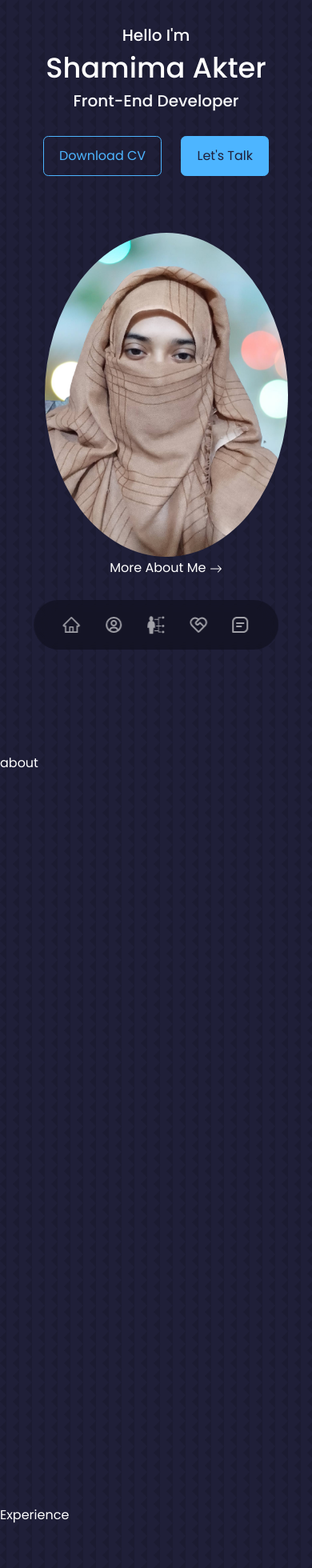
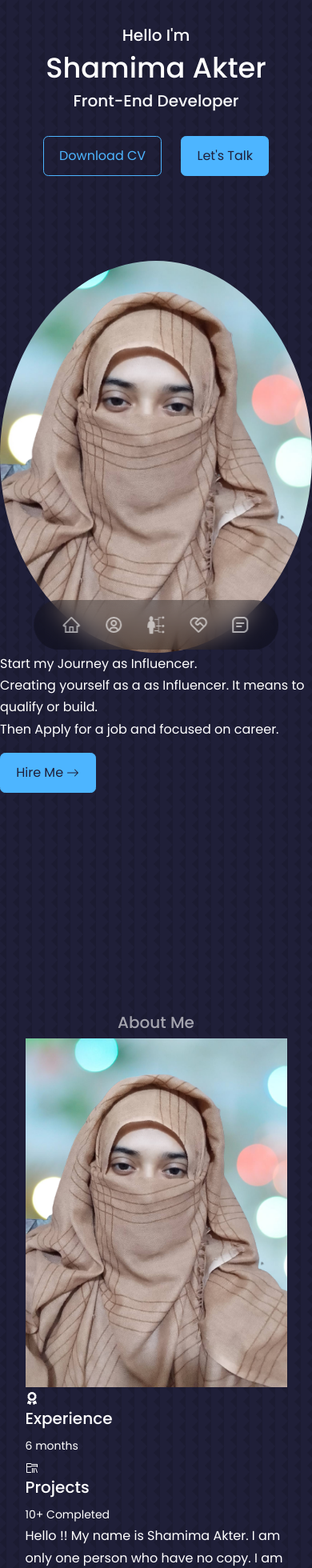
Before and after one commit to Nijumdip/portfolio-1, a React (Create React App) app: page /home in a window 390 px wide. Shown: the top 1960 px of the page at 80% size. Built offline with nearby package versions, Linux system fonts and the light colour scheme.

Commit message:
hire me added

```diff
--- a/src/Components/About/About.js
+++ b/src/Components/About/About.js
@@ -1,10 +1,46 @@
-import React from 'react';
-import './About.css';
+import React from "react";
+import "./About.css";
+import ME from "../../assets/nijum_pic-removebg-preview.png";
+import { FaAward } from "react-icons/fa";
+import { VscFolderLibrary } from "react-icons/vsc";
 
 const About = () => {
-    return (
-        <section id="about">about</section>
-    );
+  return (
+    <section id="about">
+      <h5>About Me</h5>
+      <div className="container about_container">
+        <div className="about_me">
+          <div className="about_me-image">
+            <img src={ME} alt="about me" />
+        </div>
+        </div>
+
+        <div className="about_content">
+          <div className="about_cards">
+            <article className="about_card">
+              <FaAward className="about_icon" />
+              <h5>Experience</h5>
+              <small>6 months</small>
+            </article>
+
+            <article className="about_card">
+            <VscFolderLibrary className="about_icon" />
+              <h5>Projects</h5>
+              <small>10+ Completed</small>
+            </article>
+          </div>
+          <p>
+          Hello !! My name is Shamima Akter. I am only one person who have no copy. I am a very ordinary person. I know very little about web development. I express my
+          innovative creative skills for self and company growth. I am a
+          hardworking and quick learner person. I Love to learn new technology and try to improve myself and working hard.
+        </p>
+        <a href="https://m.me/mahmud2640" className="btn btn-primary">
+          Let's Talk
+        </a>
+        </div>
+      </div>
+    </section>
+  );
 };
 
 export default About;
--- a/src/Components/Header/CTA.js
+++ b/src/Components/Header/CTA.js
@@ -1,11 +1,12 @@
 import React from 'react';
+import { Link } from 'react-router-dom';
 import CV from '../../assets/Shamima Akter (2).pdf'
 
 const CTA = () => {
   return (
       <div className='cta'>
-        <a href={CV} download className='btn'>Download CV</a>
-        <a href='#contact' className='btn btn-primary'>Let's Talk</a>
+        <Link to={CV} download className='btn'>Download CV</Link>
+        <Link to='/contact' className='btn btn-primary'>Let's Talk</Link>
       </div>
   )
 }
--- a/src/Components/Header/Header.css
+++ b/src/Components/Header/Header.css
@@ -14,23 +14,14 @@ header {
   gap: 1.5rem;
   justify-content: center;
 }
-.me {
-  width: 22rem;
-  height: 32rem;
-  position: absolute;
-  left: calc(50% -11rem);
-  margin-top: 5px;
-  overflow: hidden;
-  padding: 4.1rem 1.5rem 1.5rem 1.5rem;
-}
 .header__socials {
   display: flex;
   flex-direction: column;
   align-items: center;
   gap: 1rem;
   position: absolute;
-  left: -4rem;
-  bottom: 10rem;
+  left: -3rem;
+  bottom: 2rem;
 }
 .header__socials::after {
   content: "";
@@ -41,8 +32,8 @@ header {
 
 .scroll__down {
   position: absolute;
-  right: -2rem;
-  bottom: 10rem;
+  right: -3rem;
+  bottom: 2rem;
   transform: rotate(90deg);
   font-weight: 300;
   font-size: 0.9rem;
@@ -63,7 +54,7 @@ header {
 }
 @media screen and (max-width: 600px) {
   header {
-    height: 100vh;
+    height: 230px;
   }
   .header__container {
     text-align: center;
--- a/src/Components/Header/Header.js
+++ b/src/Components/Header/Header.js
@@ -1,9 +1,9 @@
 import React from "react";
 import CTA from "./CTA";
 import "./Header.css";
-import ME from "../../assets/nijum_pic-removebg-preview.png";
+// import ME from "../../assets/nijum_pic-removebg-preview.png";
 import HeaderSocials from "./HeaderSocials";
-import { BsArrowRight } from 'react-icons/bs';
+// import { BsArrowRight } from 'react-icons/bs';
 
 const Header = () => {
   return (
@@ -16,15 +16,8 @@ const Header = () => {
           <CTA />
           <HeaderSocials />
         </div>
+        <a href="#contact" className="scroll__down">Scroll Down</a>
 
-        <div className="me">
-          <img className="rounded-circle" src={ME} alt="" />
-          <div>More About Me <BsArrowRight/></div>
-        </div>
-
-          <a href="#contact" className="scroll__down">
-            Scroll Down
-          </a>
       </div>
     </header>
   );
--- a/src/Components/Header/HeaderSocials.js
+++ b/src/Components/Header/HeaderSocials.js
@@ -2,13 +2,14 @@ import React from 'react';
 import { BsLinkedin } from 'react-icons/bs';
 import { BsFacebook } from 'react-icons/bs';
 import { BsGithub } from 'react-icons/bs';
+import { Link } from 'react-router-dom';
 
 const HeaderSocials = () => {
   return (
       <div className='header__socials'>
-      <a href="https://www.linkedin.com/notifications/" target="_blank" ><BsLinkedin/></a>
-      <a href="https://www.facebook.com/nizum.nizum.1481/" target="_blank" ><BsFacebook/></a>
-      <a href="https://github.com/Nijumdip" target="_blank" ><BsGithub/></a>
+      <Link to="https://www.linkedin.com/notifications/" target="_blank" ><BsLinkedin/></Link>
+      <Link to="https://www.facebook.com/nizum.nizum.1481/" target="_blank" ><BsFacebook/></Link>
+      <Link to="https://github.com/Nijumdip" target="_blank" ><BsGithub/></Link>
       </div>
   )
 }
--- /dev/null
+++ b/src/Components/HireMe/HireMe.js
@@ -0,0 +1,33 @@
+import React from "react";
+import ME from "../../assets/nijum_pic-removebg-preview.png";
+import { BsArrowRight } from "react-icons/bs";
+import { Link } from "react-router-dom";
+
+const HireMe = () => {
+  return (
+    <section>
+      <div className="d-lg-flex justify-content-around align-items-center">
+        <img
+          style={{ width: "390px", height: "490px" }}
+          className="rounded-circle"
+          src={ME}
+          alt=""
+        />
+        <div>
+          <p>
+            Start my Journey as Influencer. <br /> Creating yourself as a as Influencer.
+            It means to qualify or build. <br /> Then Apply for a job and focused on
+            career.
+          </p>
+          <Link to="/contact" className="btn btn-primary">
+            Hire Me <BsArrowRight />
+          </Link>
+        </div>
+      </div>
+
+      <div></div>
+    </section>
+  );
+};
+
+export default HireMe;
--- a/src/Components/Home/Home.js
+++ b/src/Components/Home/Home.js
@@ -3,6 +3,7 @@ import About from "../About/About";
 import Contact from "../Contact/Contact";
 import Experience from "../Experience/Experience";
 import Header from "../Header/Header";
+import HireMe from "../HireMe/HireMe";
 import Portfolio from "../Portfolio/Portfolio";
 import Services from "../Services/Services";
 import Testimonials from "../Testimonials/Testimonials";
@@ -11,6 +12,7 @@ const Home = () => {
   return (
     <>
       <Header />
+      <HireMe />
       <About />
       <Experience />
       <Services />
--- a/src/index.css
+++ b/src/index.css
@@ -39,7 +39,7 @@ html{
 }
 .container{
     width: 75%;
-    height: 790px;
+    height: 200px;
     margin: 0 auto;
 }
 h1,h2,h3,h4,h5{
```
